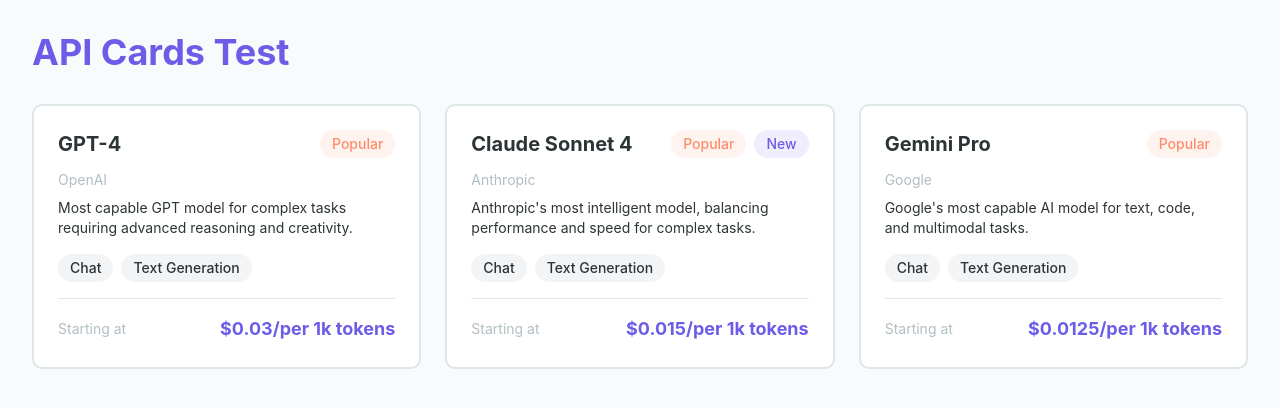
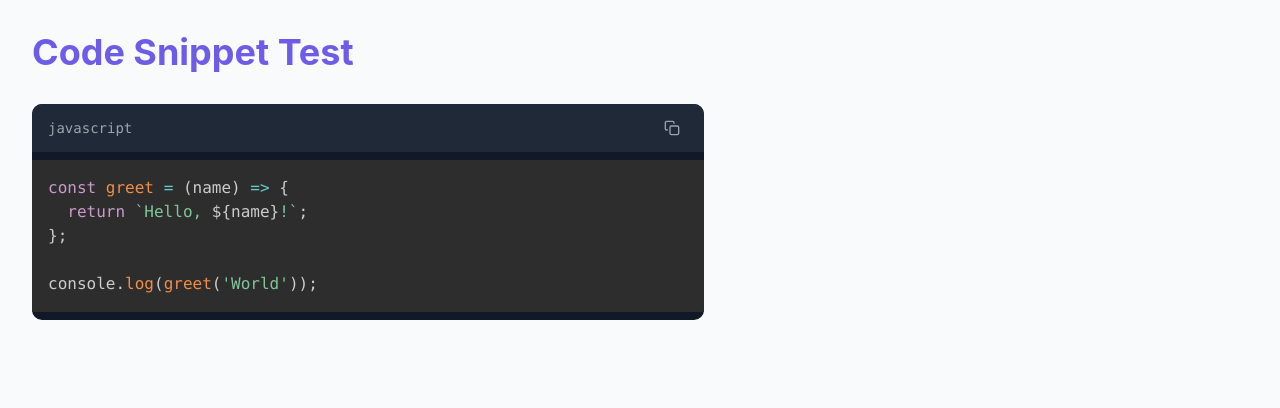
Before and after one commit to NewHiYoungz/bbUI, a React (Vite) app: page / in a window 1280 px wide. Shown: the top 408 px of the page. Built offline with nearby package versions, Linux system fonts and the light colour scheme.

Commit message:
feat: add CodeSnippet component with syntax highlighting

```diff
--- a/src/App.jsx
+++ b/src/App.jsx
@@ -1,24 +1,21 @@
-import { APIProvider } from './context';
-import { APICard } from './components/molecules';
-import { mockAPIs } from './data/mockAPIs';
-import { BrowserRouter } from 'react-router-dom';
+import { CodeSnippet } from './components/molecules';
 
 function App() {
+  const sampleCode = `const greet = (name) => {
+  return \`Hello, \${name}!\`;
+};
+
+console.log(greet('World'));`;
+
   return (
-    <BrowserRouter>
-      <APIProvider>
-        <div className="min-h-screen bg-gray-50 p-8">
-          <h1 className="text-4xl font-bold text-primary mb-8">
-            API Cards Test
-          </h1>
-          <div className="grid grid-cols-1 md:grid-cols-2 lg:grid-cols-3 gap-6">
-            {mockAPIs.slice(0, 3).map(api => (
-              <APICard key={api.id} api={api} />
-            ))}
-          </div>
-        </div>
-      </APIProvider>
-    </BrowserRouter>
+    <div className="min-h-screen bg-gray-50 p-8">
+      <h1 className="text-4xl font-bold text-primary mb-8">
+        Code Snippet Test
+      </h1>
+      <div className="max-w-2xl">
+        <CodeSnippet code={sampleCode} language="javascript" />
+      </div>
+    </div>
   );
 }
 
--- /dev/null
+++ b/src/components/molecules/CodeSnippet.jsx
@@ -0,0 +1,48 @@
+import React, { useState } from 'react';
+import { FiCopy, FiCheck } from 'react-icons/fi';
+import Prism from 'prismjs';
+import 'prismjs/themes/prism-tomorrow.css';
+import 'prismjs/components/prism-python';
+import 'prismjs/components/prism-javascript';
+import 'prismjs/components/prism-bash';
+import copy from 'copy-to-clipboard';
+
+const CodeSnippet = ({ code, language = 'javascript', showLineNumbers = false }) => {
+  const [copied, setCopied] = useState(false);
+
+  const handleCopy = () => {
+    copy(code);
+    setCopied(true);
+    setTimeout(() => setCopied(false), 2000);
+  };
+
+  const highlightedCode = Prism.highlight(
+    code,
+    Prism.languages[language] || Prism.languages.javascript,
+    language
+  );
+
+  return (
+    <div className="relative group">
+      <div className="bg-gray-900 rounded-custom overflow-hidden">
+        <div className="flex justify-between items-center px-4 py-2 bg-gray-800">
+          <span className="text-sm text-gray-400 font-mono">{language}</span>
+          <button
+            onClick={handleCopy}
+            className="text-gray-400 hover:text-white transition-colors p-2 rounded hover:bg-gray-700"
+          >
+            {copied ? <FiCheck size={16} /> : <FiCopy size={16} />}
+          </button>
+        </div>
+        <pre className={`p-4 overflow-x-auto ${showLineNumbers ? 'line-numbers' : ''}`}>
+          <code
+            className={`language-${language}`}
+            dangerouslySetInnerHTML={{ __html: highlightedCode }}
+          />
+        </pre>
+      </div>
+    </div>
+  );
+};
+
+export default CodeSnippet;
--- a/src/components/molecules/index.js
+++ b/src/components/molecules/index.js
@@ -1 +1,2 @@
 export { default as APICard } from './APICard';
+export { default as CodeSnippet } from './CodeSnippet';
```
